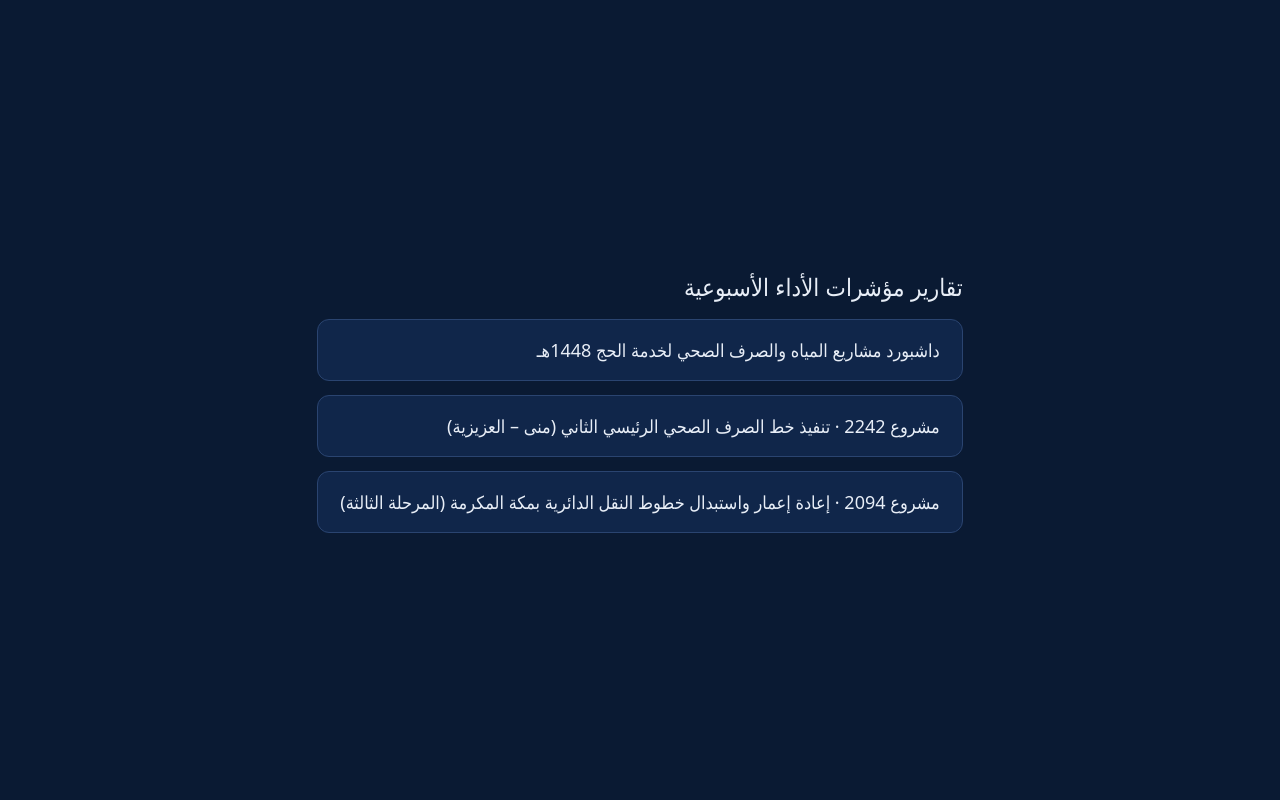
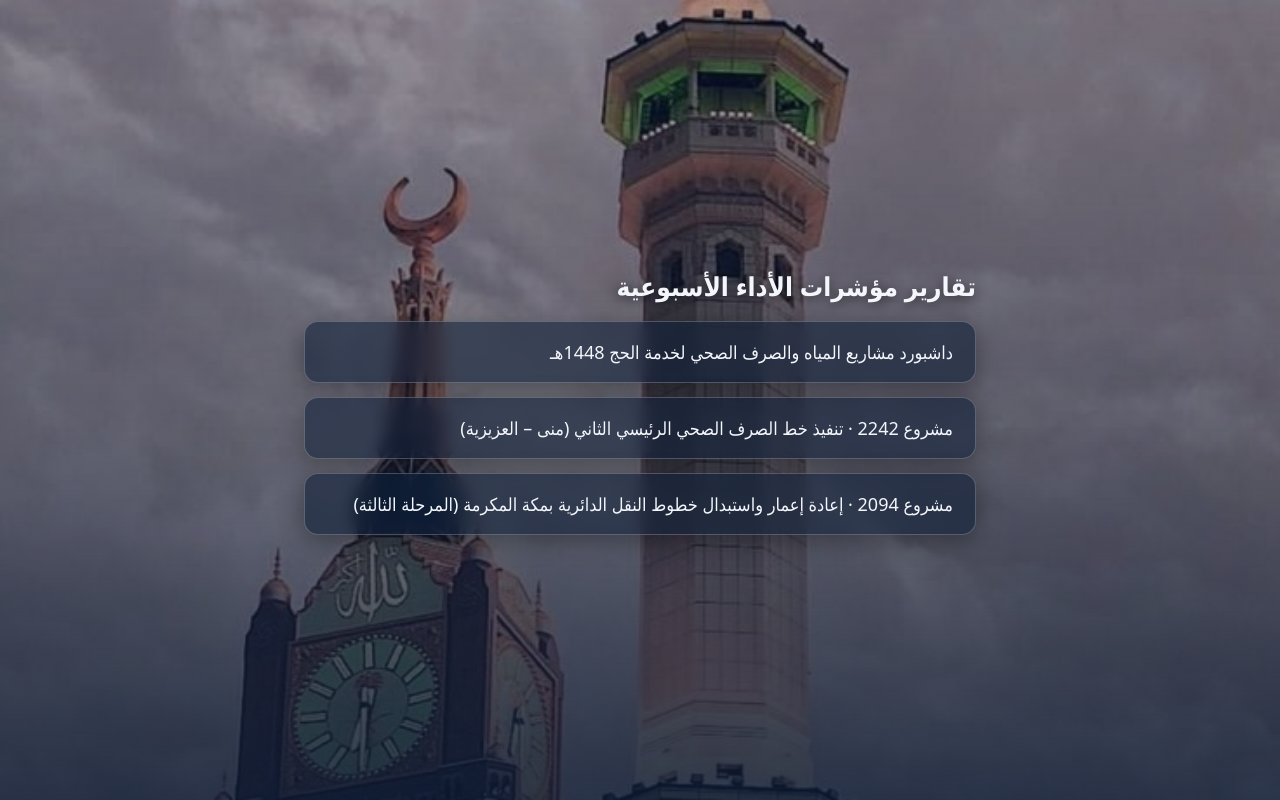
Before and after one commit to ahmedbatisha1987-coder/dashboards, a plain HTML site: page index.html in a window 1280 px wide. Drawn offline with Linux system fonts and the light colour scheme.

Commit message:
Landing page: Makkah clock tower background
Co-Authored-By: Claude Opus 5.5 <noreply@anthropic.com>
Claude-Session: https://claude.ai/code/session_01YaQeZDoNhSBDKJVQtLacqo

```diff
--- a/index.html
+++ b/index.html
@@ -1,5 +1,15 @@
 <!DOCTYPE html><html lang="ar" dir="rtl"><head><meta charset="utf-8"><meta name="robots" content="noindex,nofollow"><meta name="viewport" content="width=device-width,initial-scale=1"><title>داشبورد المشاريع</title>
-<style>body{margin:0;background:#0a1a33;color:#e8eef7;font-family:system-ui,"Segoe UI",Tahoma,sans-serif;display:flex;min-height:100vh;align-items:center;justify-content:center}main{max-width:720px;padding:24px}a{display:block;margin:14px 0;padding:18px 22px;border:1px solid #2a4470;border-radius:12px;background:#10264a;color:#e8eef7;text-decoration:none;font-size:18px}a:hover{background:#163260}h1{font-weight:500;font-size:24px}</style></head>
+<style>
+html,body{margin:0;min-height:100%}
+body{color:#f3f6fb;font-family:system-ui,"Segoe UI",Tahoma,sans-serif;display:flex;min-height:100vh;align-items:center;justify-content:center;
+background:#0a1a33 url("img/bg-clock-tower.jpg") center 30%/cover no-repeat fixed}
+body::before{content:"";position:fixed;inset:0;background:linear-gradient(180deg,rgba(10,26,51,.35) 0%,rgba(10,26,51,.55) 55%,rgba(10,26,51,.85) 100%);z-index:0}
+main{position:relative;z-index:1;max-width:720px;width:100%;padding:24px;box-sizing:border-box}
+h1{font-weight:600;font-size:26px;text-shadow:0 2px 12px rgba(0,0,0,.6)}
+a{display:block;margin:14px 0;padding:18px 22px;border:1px solid rgba(255,255,255,.22);border-radius:14px;background:rgba(10,26,51,.55);
+-webkit-backdrop-filter:blur(8px);backdrop-filter:blur(8px);color:#f3f6fb;text-decoration:none;font-size:18px;box-shadow:0 6px 24px rgba(0,0,0,.35)}
+a:hover{background:rgba(22,50,96,.75);border-color:rgba(120,220,140,.6)}
+</style></head>
 <body><main><h1>تقارير مؤشرات الأداء الأسبوعية</h1>
 <a href="hajj-1448/">داشبورد مشاريع المياه والصرف الصحي لخدمة الحج 1448هـ</a>
 <a href="2242/">مشروع 2242 · تنفيذ خط الصرف الصحي الرئيسي الثاني (منى – العزيزية)</a>
```
Also changed, not shown: img/bg-clock-tower.jpg (added).
